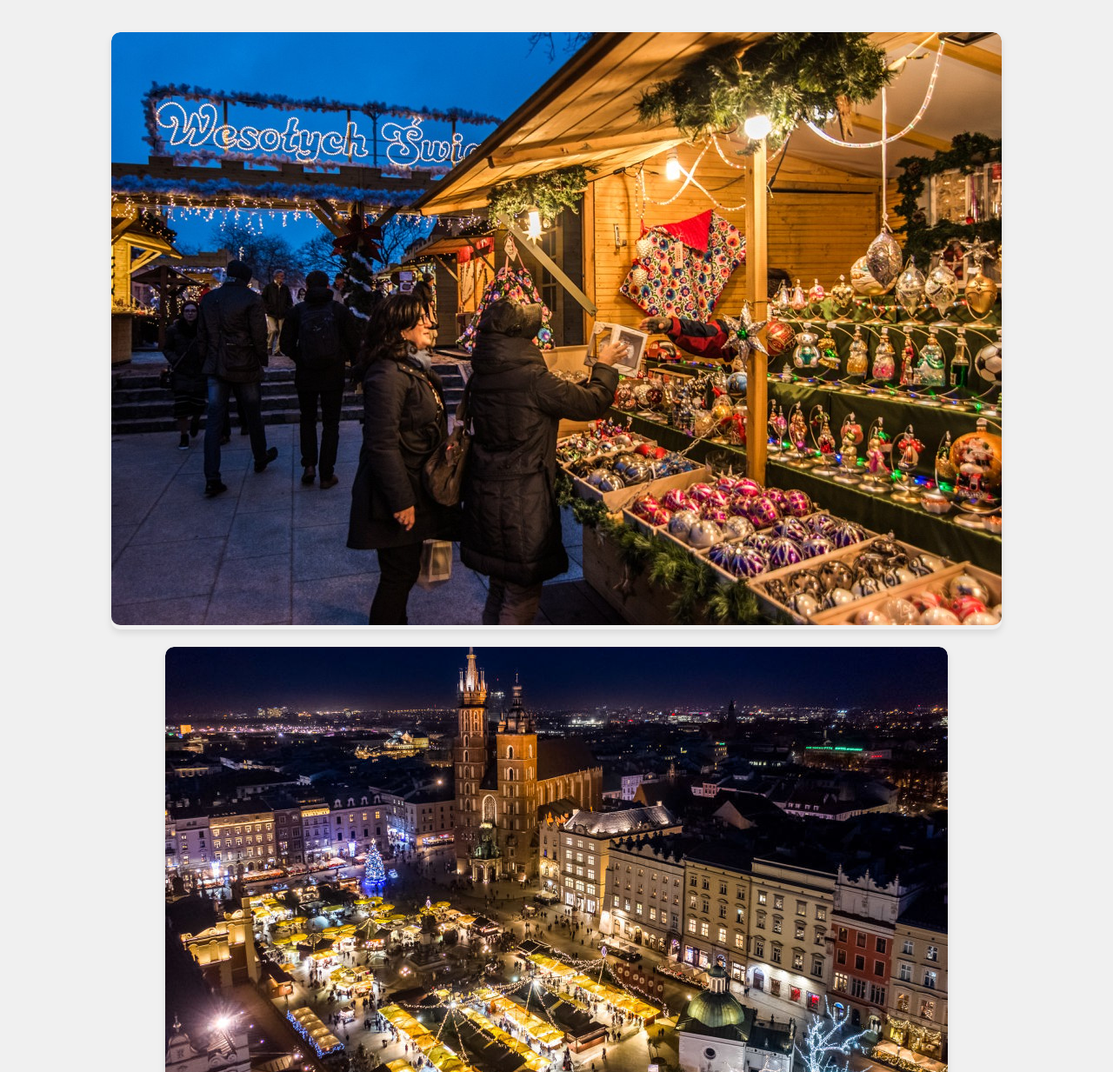
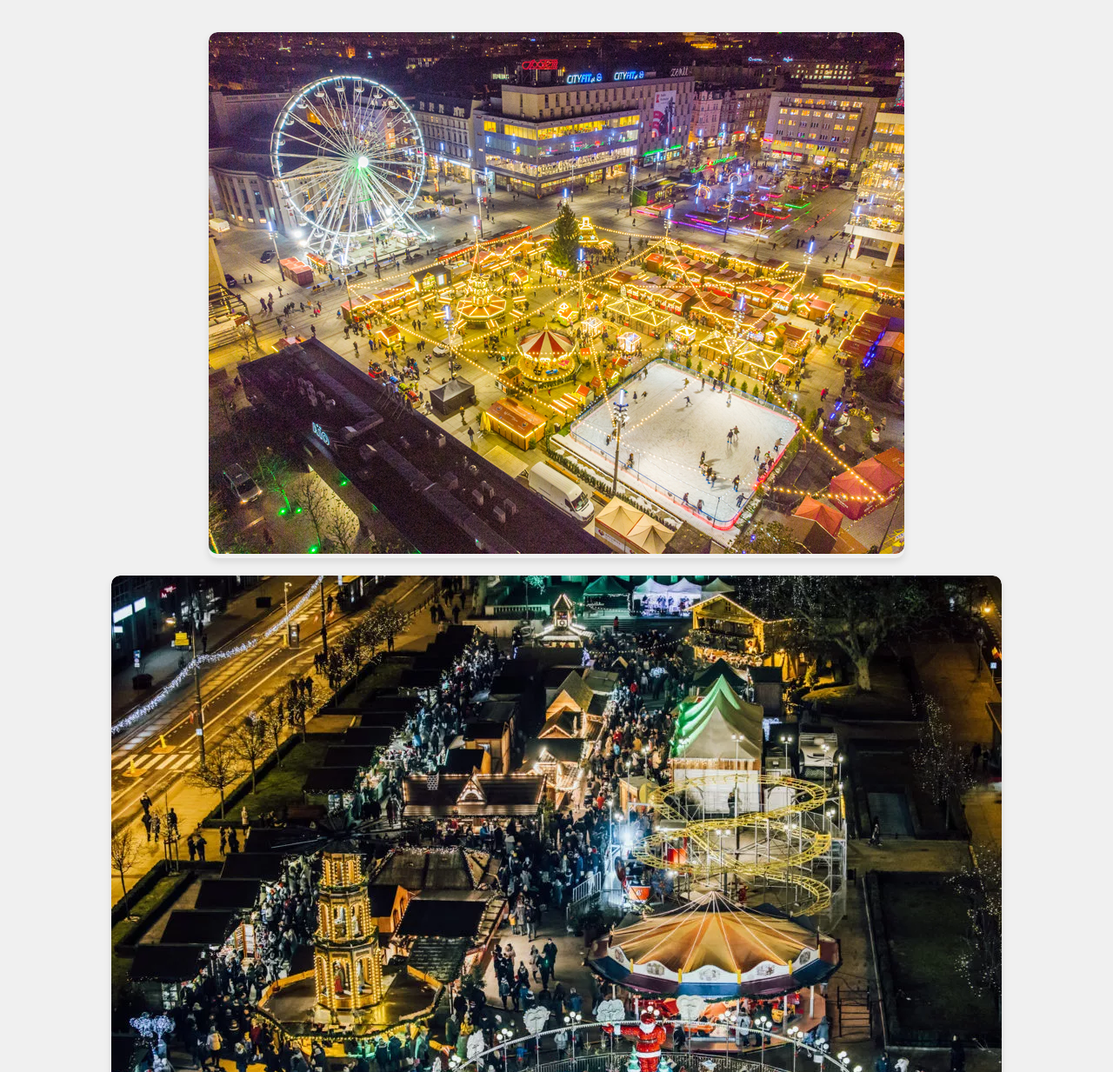
Before and after one commit to Vitalikbasket/Swi-ta, a plain HTML site: page galeria.html in a window 1280 px wide. Shown: the part 67-1300 px from the top of the page at 87% size. Drawn offline with Linux system fonts and the light colour scheme.

Commit message:
Update galeria.html

```diff
--- a/galeria.html
+++ b/galeria.html
@@ -62,14 +62,14 @@
 <h1>Świąteczna Galeria</h1>
 
 <div id="gallery">
-  <div class="photo-container" onclick="redirectToPage('waw.html')">
-    <img class="photo" src="Waw.jpg" alt="jarmark">
-    <div class="photo-description">Jarmark bożonarodzeniowy w Warszawie</div>
+  <div class="photo-container" onclick="redirectToPage('kat.html')">
+    <img class="photo" src="katowice.jpg" alt="jarmark">
+    <div class="photo-description">Jarmark bożonarodzeniowy w Katowicach</div>
   </div>
 
-  <div class="photo-container" onclick="redirectToPage('krak.html')">
-    <img class="photo" src="krakow.jpg" alt="Jarmark">
-    <div class="photo-description">Jarmark bożonarodzeniowy w Krakowie</div>
+  <div class="photo-container" onclick="redirectToPage('poz.html')">
+    <img class="photo" src="poznan.jpg" alt="Jarmark">
+    <div class="photo-description">Jarmark bożonarodzeniowy w Poznaniu</div>
   </div>
 
   <div class="photo-container" onclick="redirectToPage('wroc.html')">
```
